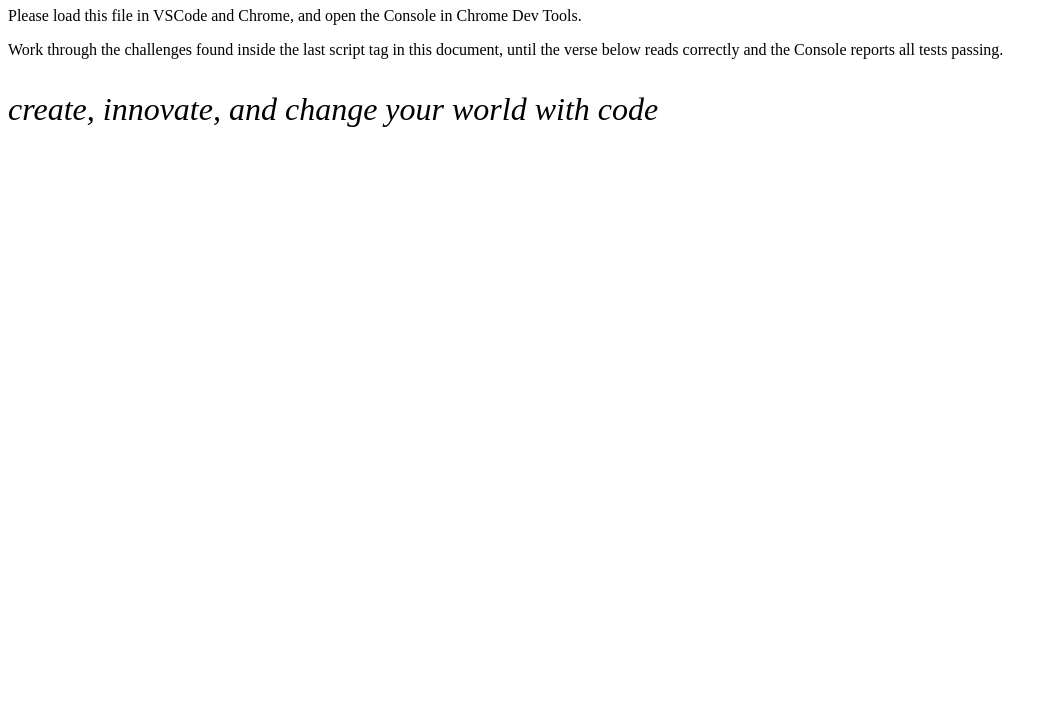
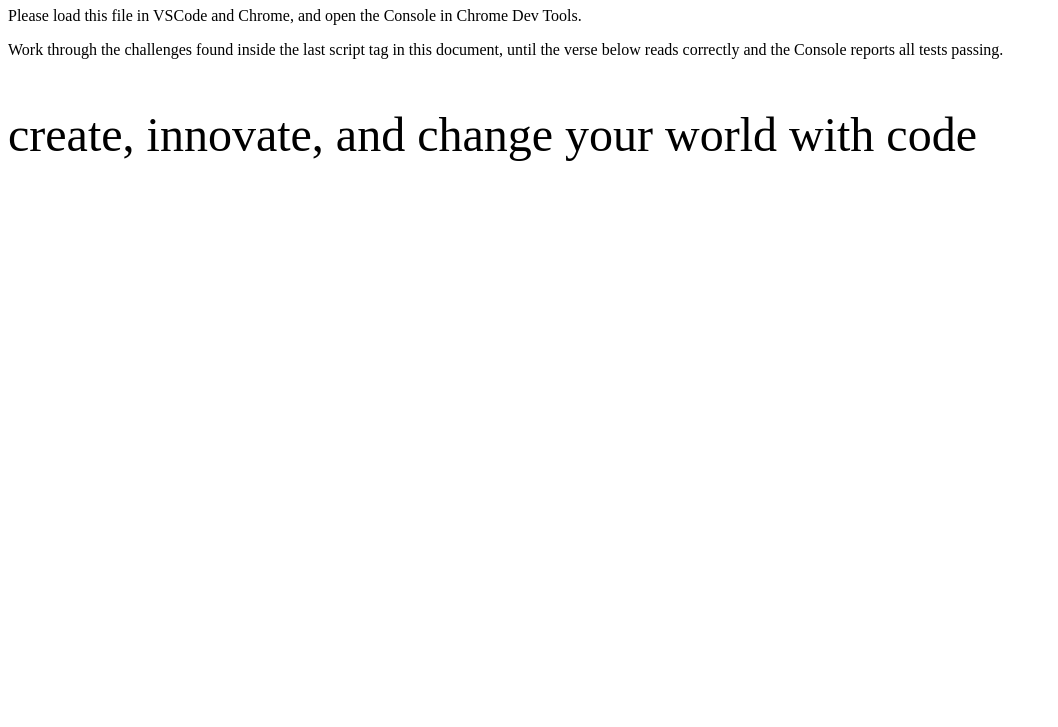
Before and after one commit to LionelRutabaga/Module1GuidedProject, a plain HTML site: page index.html in a window 1280 px wide. Shown: the part 73-800 px from the top of the page, without its empty margins (0-1058 px from the left). Drawn offline with nearby package versions, Linux system fonts and the light colour scheme.

Commit message:
changed title and size of text

```diff
--- a/index.html
+++ b/index.html
@@ -2,11 +2,11 @@
 <html lang="en">
 
 <head>
-  <title>Working on a Web Application</title>
+  <title>Chainges Made</title>
   <style>
     #verse {
-      font-style: italic;
-      font-size: 2em;
+      font-style: Bold;
+      font-size: 3em;
     }
 
   </style>
```
